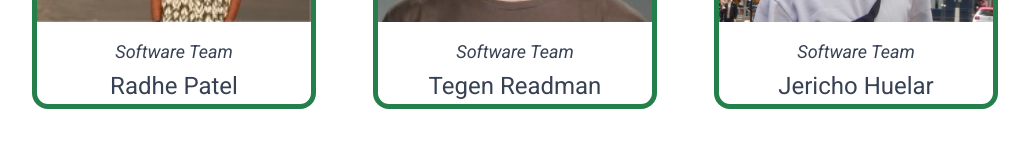
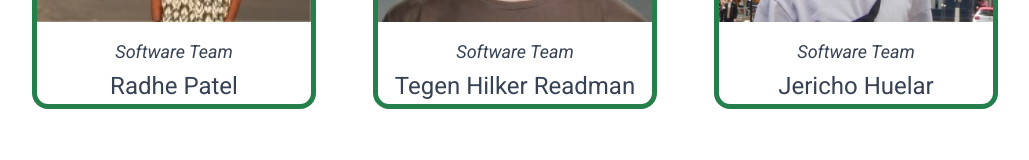
Before and after one commit to alejandrocqvd/ua-rad, a Next.js app: page /team in a window 1280 px wide. Shown: the part 2677-2837 px from the top of the page, without its empty margins (125-1154 px from the left). Built offline with nearby package versions, Linux system fonts and the light colour scheme.

Commit message:
Update Members.js

```diff
--- a/src/components/Members.js
+++ b/src/components/Members.js
@@ -91,7 +91,7 @@ export const softwareMembers = [
         linkedin: "https://www.linkedin.com/in/radhe04/?utm_source=share&utm_campaign=share_via&utm_content=profile&utm_medium=ios_app"
     },
     {
-        name: "Tegen Readman",
+        name: "Tegen Hilker Readman",
         title: "Software Team",
         subtitle: "4th-year Computer Science",
         bio: "Tegen joined UARAD in 2025 as part of the Software Team, focusing on flight software & autonomy. Graduating in 2026 with a Computer Science degree and Economics minor, he brings experience as a CMPUT 201 Teaching Assistant and property assessment work. ",
```
